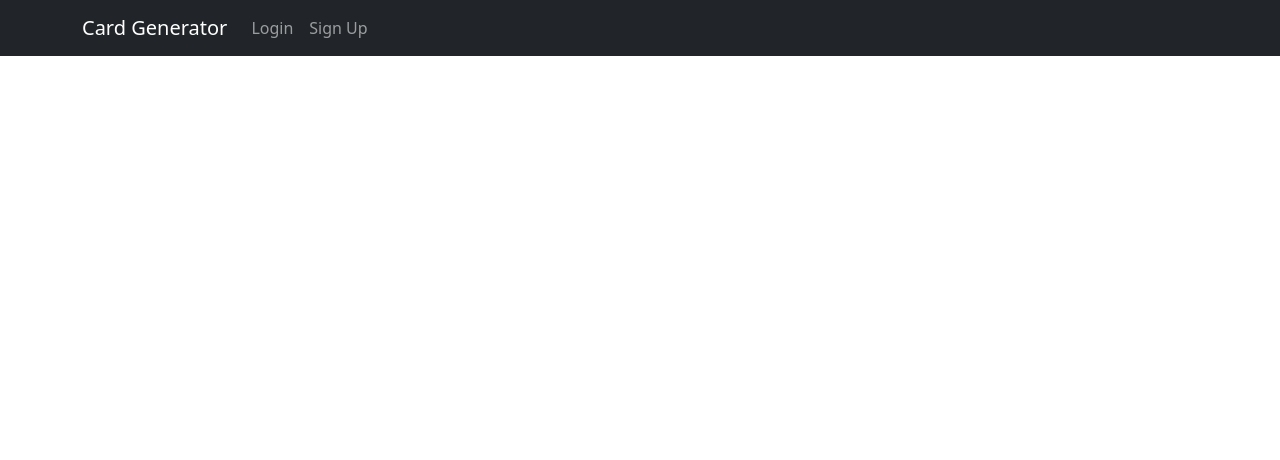
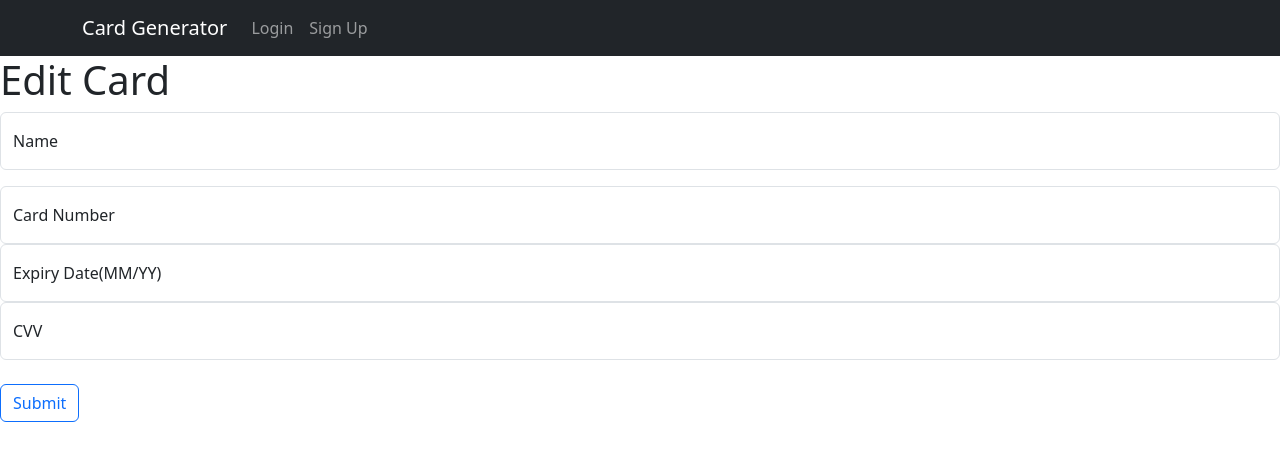
Before and after one commit to Fezao187/Java_Dev, a React (Create React App) app in the folder project/card_generator/client/card_generator_frontend/: page /myCards/edit/1 in a window 1280 px wide. Shown: the top 460 px of the page. Built offline with nearby package versions, Linux system fonts and the light colour scheme.

Commit message:
Edit card

```diff
--- a/project/card_generator/client/card_generator_frontend/src/App.js
+++ b/project/card_generator/client/card_generator_frontend/src/App.js
@@ -51,7 +51,7 @@ function App() {
           <Route path='/virtual/cards' element={<VirtualCards isAuth={isAuth} />} />
           <Route path='/virtual/cards/create' element={<CreateVCard />} />
           <Route path='/my/cards' element={<MyCards isAuth={isAuth} />} />
-          <Route path='/myCards/edit' element={<EditCard />} />
+          <Route path='/myCards/edit/:id' element={<EditCard />} />
           <Route path='/my/Cards/create' element={<CreateCard />} />
         </Routes>
       </Router>
--- a/project/card_generator/client/card_generator_frontend/src/components/Card.jsx
+++ b/project/card_generator/client/card_generator_frontend/src/components/Card.jsx
@@ -2,9 +2,11 @@ import React from 'react'
 import { Button } from 'react-bootstrap';
 import api from '../api/axiosConfig';
 import { useState } from 'react';
+import { useNavigate } from 'react-router-dom';
 
 const Card = ({ card, isVcard }) => {
     const [token, setToken] = useState(sessionStorage.getItem("token"));
+    let navigate =useNavigate();
     const deleteCard = async (id) => {
         if (isVcard) {
             const { data } = await api.delete(`/virtual/card/${id}`, {
@@ -27,6 +29,10 @@ const Card = ({ card, isVcard }) => {
         }
         window.location.reload();
     }
+
+    const editCard = (id)=>{
+        navigate(`/myCards/edit/${id}`);
+    }
     return (
         isVcard == true ? (
             <div>
@@ -42,7 +48,7 @@ const Card = ({ card, isVcard }) => {
                 <p><strong>Card Number: </strong>{card.cardNumber}</p>
                 <p><strong>Expiery Date: </strong>{card.expiryDate}</p>
                 <p><strong>CVV: </strong>{card.cvv}</p>
-                <Button variant='warning'>Edit</Button><Button variant='danger' onClick={() => deleteCard(card.id)}>Delete</Button>
+                <Button variant='warning' onClick={()=>editCard(card.id)}>Edit</Button><Button variant='danger' onClick={() => deleteCard(card.id)}>Delete</Button>
             </div>
         )
     )
--- a/project/card_generator/client/card_generator_frontend/src/views/my_cards/CreateCard.jsx
+++ b/project/card_generator/client/card_generator_frontend/src/views/my_cards/CreateCard.jsx
@@ -63,4 +63,4 @@ const CreateCard = () => {
     )
 }
 
-export default CreateCard
+export default CreateCard;
--- a/project/card_generator/client/card_generator_frontend/src/views/my_cards/EditCard.jsx
+++ b/project/card_generator/client/card_generator_frontend/src/views/my_cards/EditCard.jsx
@@ -1,8 +1,66 @@
-import React from 'react'
+import React, { useState } from 'react'
+import api from '../../api/axiosConfig';
+import { useNavigate, useParams } from 'react-router-dom';
+import { Button, Form, FloatingLabel, Alert } from "react-bootstrap";
 
 const EditCard = () => {
+  const [token, setToken] = useState(sessionStorage.getItem("token"));
+  const [name, setName] = useState();
+  const [cardNumber, setCardNumber] = useState("");
+  const [expiryDate, setExpiryDate] = useState("");
+  const [cvv, setCvv] = useState("");
+  const [errMsg, setErrMsg] = useState("");
+  let navigate = useNavigate();
+  let {id} = useParams();
+  const handleSubmit = async (e) => {
+    e.preventDefault();
+    try {
+      const { data } = await api.put(`/my/card/${id}`,
+        {
+          name,
+          cardNumber,
+          expiryDate,
+          cvv
+        },
+        {
+          headers: {
+            'authorization': `Bearer ${token}`,
+            'Accept': 'application/json',
+            'Content-Type': 'application/json'
+          }
+        }
+      );
+      const { message } = data;
+      console.log(message);
+      console.log(data);
+      navigate("/my/cards");
+    } catch (error) {
+      setErrMsg(error.message);
+    }
+  }
   return (
-    <div>EditCard</div>
+    <div>
+      <Form>
+        <h1>Edit Card</h1>
+        <FloatingLabel controlId="floatingInput" label="Name" className="mb-3">
+          <Form.Control type="name" placeholder="Enter name on card" value={name} onChange={(e) => setName(e.target.value)} required />
+        </FloatingLabel>
+        <FloatingLabel controlId="floatingInput" label="Card Number">
+          <Form.Control type="text" placeholder="Enter card number" value={cardNumber} onChange={(e) => setCardNumber(e.target.value)} required />
+        </FloatingLabel>
+        <FloatingLabel controlId="floatingInput" label="Expiry Date(MM/YY)">
+          <Form.Control type="text" placeholder="Enter expirery date" value={expiryDate} onChange={(e) => setExpiryDate(e.target.value)} required />
+        </FloatingLabel>
+        <FloatingLabel controlId="floatingInput" label="CVV">
+          <Form.Control type="text" placeholder="Enter cvv number" value={cvv} onChange={(e) => setCvv(e.target.value)} required />
+        </FloatingLabel>
+        <br />
+        {errMsg !== "" && <Alert variant="danger" dismissible>{errMsg}</Alert>}
+        <Button variant="outline-primary" type="submit" onClick={handleSubmit}>
+          Submit
+        </Button>
+      </Form>
+    </div>
   )
 }
 
--- a/project/card_generator/client/card_generator_frontend/src/views/my_cards/MyCards.jsx
+++ b/project/card_generator/client/card_generator_frontend/src/views/my_cards/MyCards.jsx
@@ -9,6 +9,11 @@ const MyCards = ({ isAuth }) => {
   const [token, setToken] = useState(sessionStorage.getItem("token"));
   const [cardList, setCardList] = useState([]);
   let navigate = useNavigate();
+  useEffect(() => {
+    if (!isAuth) {
+      navigate("/auth/login");
+    }
+  });
   useEffect(() => {
     const getMyCards = async () => {
       const { data } = await api.get("/my/card/all", {
--- a/project/card_generator/client/card_generator_frontend/src/views/virtual_cards/VirtualCards.jsx
+++ b/project/card_generator/client/card_generator_frontend/src/views/virtual_cards/VirtualCards.jsx
@@ -7,6 +7,11 @@ const VirtualCards = ({ isAuth }) => {
   const [token, setToken] = useState(sessionStorage.getItem("token"));
   const [cardList, setCardList] = useState([]);
   let navigate = useNavigate();
+  useEffect(() => {
+    if (!isAuth) {
+      navigate("/auth/login");
+    }
+  });
   useEffect(() => {
     const getVirtualCards = async () => {
       const { data } = await api.get("/virtual/card/all", {
@@ -24,7 +29,7 @@ const VirtualCards = ({ isAuth }) => {
   }, []);
   const createCard = async () => {
     navigate("/virtual/cards/create");
-}
+  }
   return (
     <div>
       <Button variant='success' onClick={createCard}>Create Card</Button>
```
Also changed, not shown: 1 other file (tests, documents, lock files or other folders).
